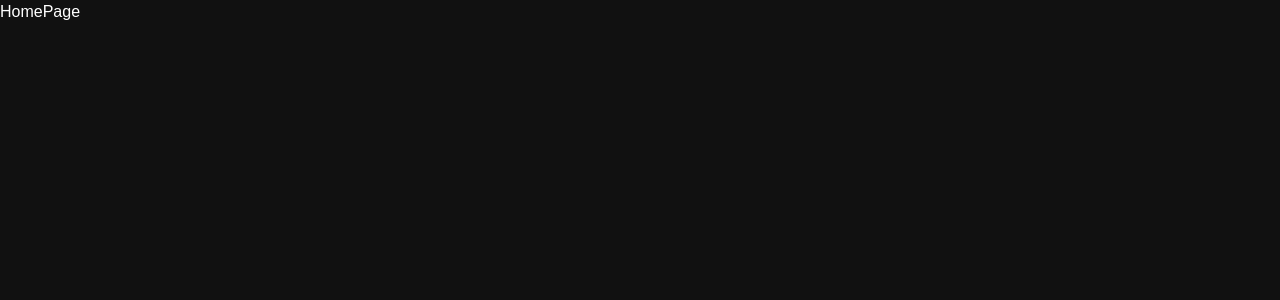
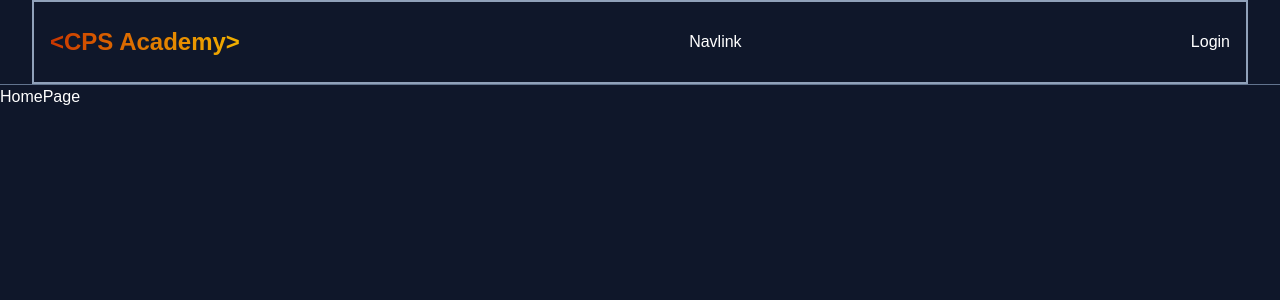
Before and after one commit to Jakaria030/cps-task-frontend, a Next.js app: page / in a window 1280 px wide. Shown: the top 300 px of the page. Built offline with nearby package versions, Linux system fonts and the light colour scheme.

Commit message:
Add reusable logo component

```diff
--- /dev/null
+++ b/app/components/Logo.js
@@ -0,0 +1,13 @@
+import Link from "next/link";
+
+const Logo = () => {
+  return (
+    <Link href="/">
+      <div className="text-lg sm:text-xl lg:text-2xl font-bold cursor-pointer bg-clip-text text-transparent bg-gradient-to-r from-orange-700 to-yellow-500">
+        &lt;CPS Academy&gt;
+      </div>
+    </Link>
+  );
+};
+
+export default Logo;
--- /dev/null
+++ b/app/components/header/Navbar.js
@@ -0,0 +1,17 @@
+import Logo from "../Logo";
+
+const Navbar = () => {
+  return (
+    <div className="border-b border-slate-500 px-4 sm:px-8">
+      <div className="max-w-7xl mx-auto px-4 py-6 border-2 border-slate-400">
+        <div className="flex items-center justify-between gap-5">
+          <Logo />
+          <nav>Navlink</nav>
+          <div>Login</div>
+        </div>
+      </div>
+    </div>
+  );
+};
+
+export default Navbar;
--- a/app/globals.css
+++ b/app/globals.css
@@ -1,10 +1,9 @@
 @import "tailwindcss";
 
 :root {
-  --background: #111;
-  --foreground: #fff;
+  --background: #0f172a;
+  --foreground: #ffffff;
 }
-
 
 body {
   background: var(--background);
--- a/app/layout.js
+++ b/app/layout.js
@@ -1,3 +1,4 @@
+import Navbar from "./components/header/Navbar";
 import "./globals.css";
 
 export const metadata = {
@@ -8,7 +9,10 @@ export const metadata = {
 const RootLayout = ({ children }) => {
   return (
     <html lang="en" data-theme="dark">
-      <body cz-shortcut-listen="true">{children}</body>
+      <body cz-shortcut-listen="true">
+        <Navbar />
+        {children}
+      </body>
     </html>
   );
 };
```
